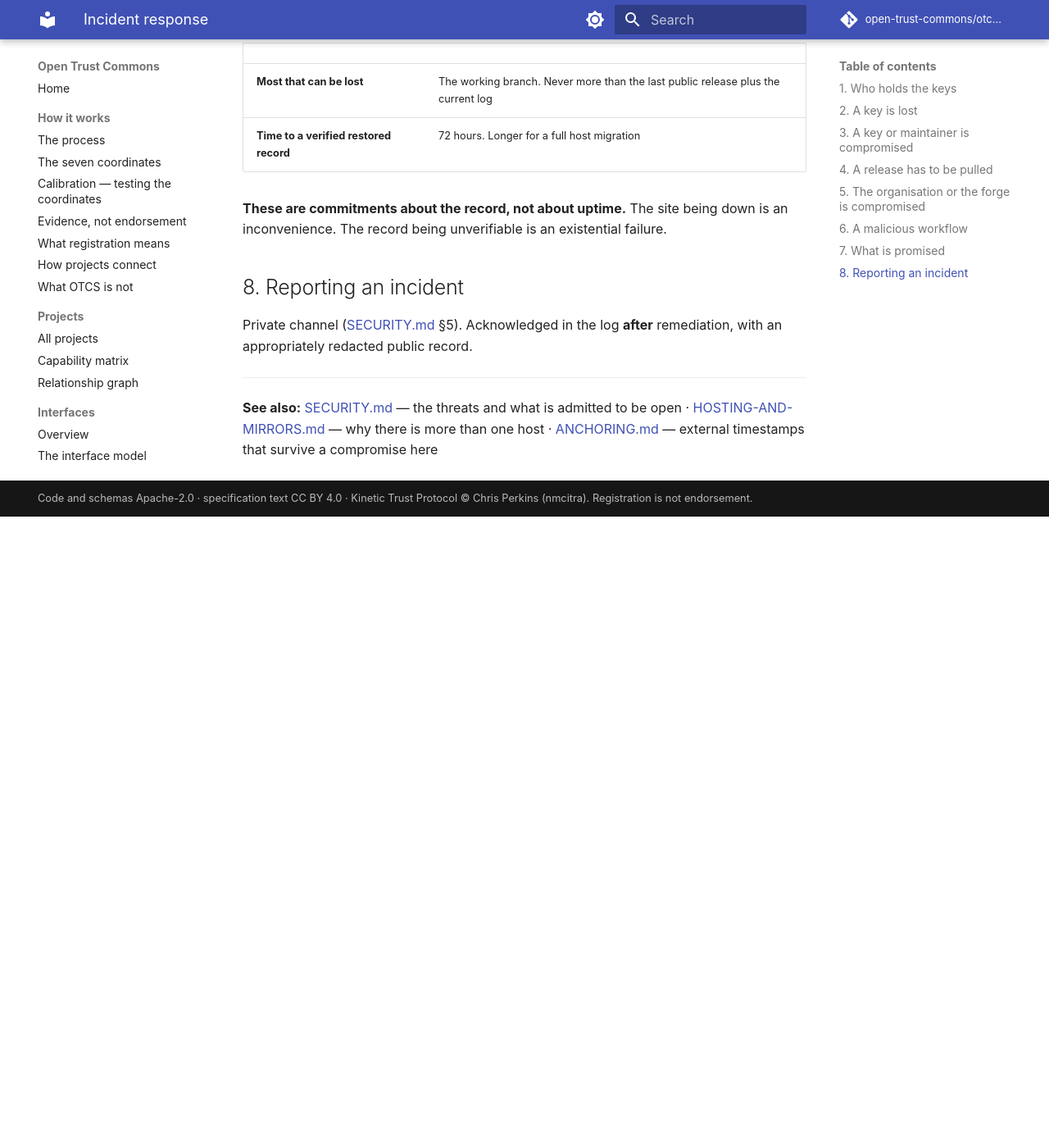
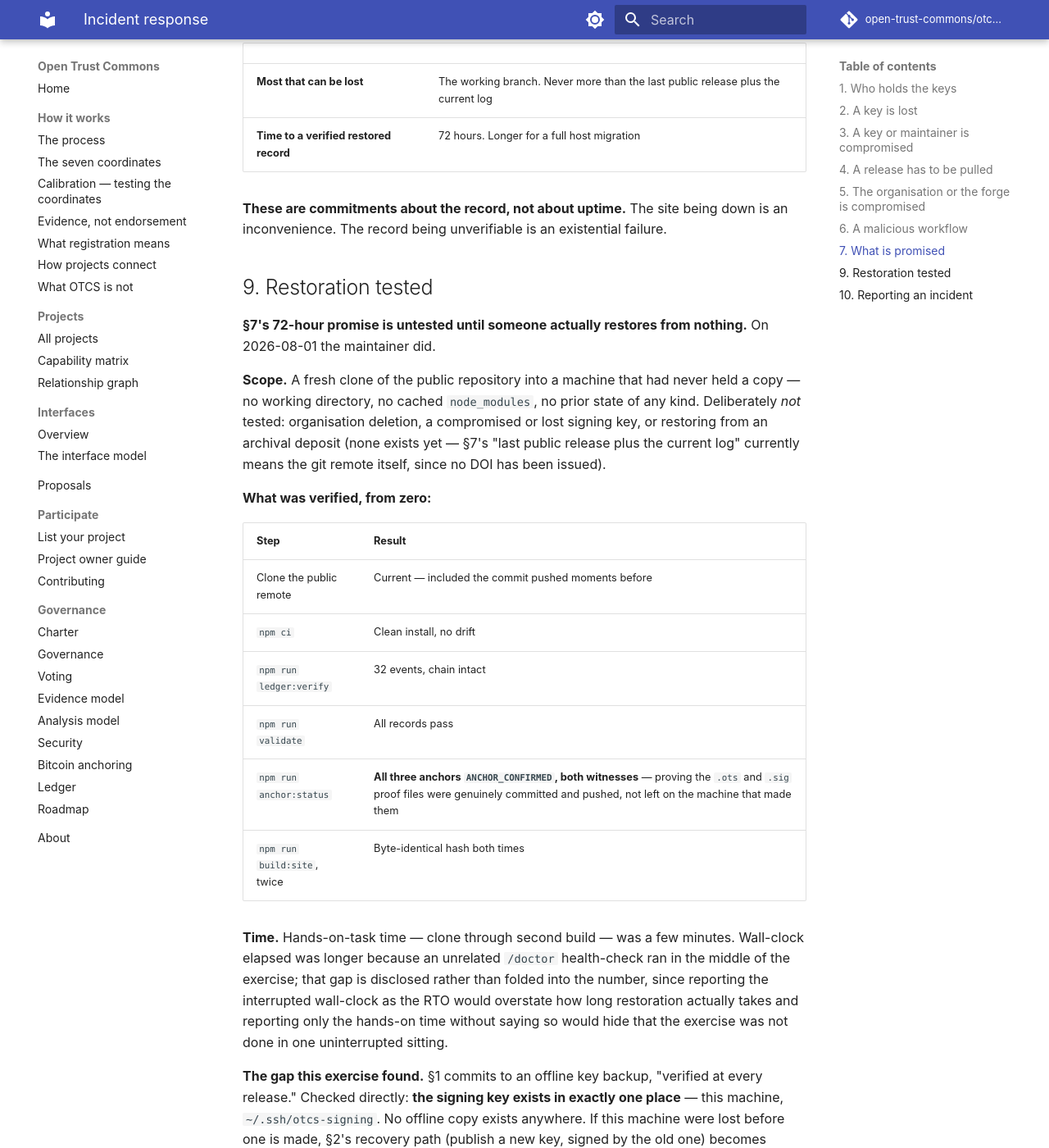
Before and after one commit to open-trust-commons/otcs-registry, an MkDocs documentation site: the page built from docs/generated/incident-response.md, in a window 1280 px wide and 1400 px high, scrolled down 2270 px. Shown: the whole window at 82% size. Built offline with MkDocs 1.6.1 and Material for MkDocs 9.7.7, drawn with Linux system fonts in a browser that asks for light colours; comment, search, counter and statistics services are not loaded; before the commit the page ends 2900 px from its top, so only the background shows below that; some of the changed text lies outside the part shown.

Commit message:
v1.0 prep, batch 4: disaster recovery, tested for real
INCIDENT-RESPONSE §7 promises a 72-hour restore time. Untested until
someone actually restores from nothing, so someone did.

Fresh clone of the public remote into a machine with no prior state at
all - no working directory, no node_modules, nothing cached. From zero:
ledger verified at 32 events chain intact, every record validated, both
anchor witnesses re-confirmed - which is the real proof here, since it
shows the .ots and .sig proof files were actually committed and pushed
rather than left on the machine that produced them - and the site build
reproduced byte-identically twice.

New INCIDENT-RESPONSE §9 records the full account, including what was
deliberately not tested: org deletion, key loss, and restoring from an
archival deposit, since no DOI exists yet and the git remote is currently
the only thing "the current log" in §7 actually means.

The exercise was built to find a gap, not just confirm the happy path, and
it found one. INCIDENT-RESPONSE §1 commits to an offline key backup,
verified at every release. Checked directly: the signing key exists in
exactly one place, this machine, with no offline copy anywhere. Recorded
as a finding rather than silently fixed - noting the promise as met
without checking would be exactly the untested-backup failure the promise
exists to prevent. key_rotation_tested stays unmet, now informed by this.

Satisfies disaster_recovery_restoration_tested in the v1.0 security block.
Non-count criteria: 6/28 -> 7/28.

91 validations, 20 tests, ledger 33 events intact, coherence clean.

```diff
--- a/docs/generated/incident-response.md
+++ b/docs/generated/incident-response.md
@@ -76,7 +76,30 @@ Response: revert · rotate any secret the workflow could reach · audit artifact
 
 **These are commitments about the record, not about uptime.** The site being down is an inconvenience. The record being unverifiable is an existential failure.
 
-## 8. Reporting an incident
+## 9. Restoration tested
+
+**§7's 72-hour promise is untested until someone actually restores from nothing.** On 2026-08-01 the maintainer did.
+
+**Scope.** A fresh clone of the public repository into a machine that had never held a copy — no working directory, no cached `node_modules`, no prior state of any kind. Deliberately *not* tested: organisation deletion, a compromised or lost signing key, or restoring from an archival deposit (none exists yet — §7's "last public release plus the current log" currently means the git remote itself, since no DOI has been issued).
+
+**What was verified, from zero:**
+
+| Step | Result |
+|---|---|
+| Clone the public remote | Current — included the commit pushed moments before |
+| `npm ci` | Clean install, no drift |
+| `npm run ledger:verify` | 32 events, chain intact |
+| `npm run validate` | All records pass |
+| `npm run anchor:status` | **All three anchors `ANCHOR_CONFIRMED`, both witnesses** — proving the `.ots` and `.sig` proof files were genuinely committed and pushed, not left on the machine that made them |
+| `npm run build:site`, twice | Byte-identical hash both times |
+
+**Time.** Hands-on-task time — clone through second build — was a few minutes. Wall-clock elapsed was longer because an unrelated `/doctor` health-check ran in the middle of the exercise; that gap is disclosed rather than folded into the number, since reporting the interrupted wall-clock as the RTO would overstate how long restoration actually takes and reporting only the hands-on time without saying so would hide that the exercise was not done in one uninterrupted sitting.
+
+**The gap this exercise found.** §1 commits to an offline key backup, "verified at every release." Checked directly: **the signing key exists in exactly one place** — this machine, `~/.ssh/otcs-signing`. No offline copy exists anywhere. If this machine were lost before one is made, §2's recovery path (publish a new key, signed by the old one) becomes unavailable, because the old one would be gone too.
+
+This is not fixed by this document. It is recorded here because the alternative — noting §1's promise as met without checking — is exactly the kind of untested assumption an untested backup already warns against.
+
+## 10. Reporting an incident
 
 Private channel ([SECURITY.md](security.md) §5). Acknowledged in the log **after** remediation, with an appropriately redacted public record.
 
```
Also changed, not shown: INCIDENT-RESPONSE.md (+24 -1 lines), docs/generated/ledger.md (+3 -2 lines), docs/generated/roadmap.md (+1 -1 lines), 3 other files.
